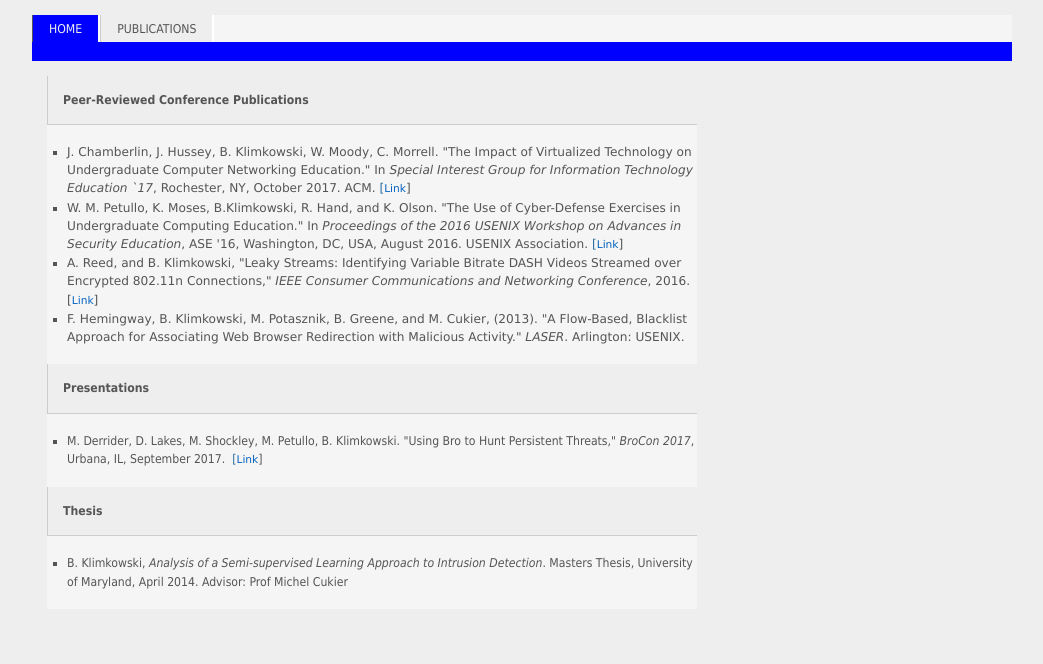
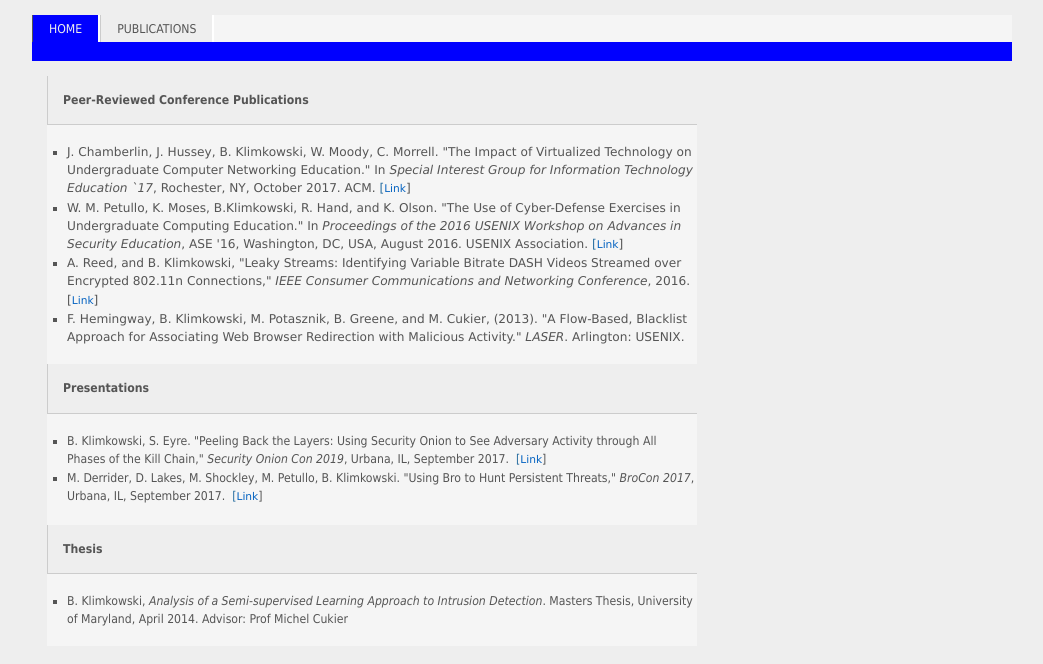
Before and after one commit to benklim/benklim.github.io, a plain HTML site: page publications.html in a window 1280 px wide. Shown: the whole page, without its empty margins (118-1161 px from the left). Drawn offline with Linux system fonts and the light colour scheme.

Commit message:
Added Security Onion

```diff
--- a/publications.html
+++ b/publications.html
@@ -24,6 +24,9 @@ In <i>Special Interest Group for Information Technology Education `17</i>, Roche
 </ul>
 <p class="block"><b>Presentations</b></p>
 <ul>
+<li><span>B. Klimkowski, S. Eyre.  "Peeling Back the Layers: Using Security Onion to See Adversary Activity through All Phases of the Kill Chain," <i>Security Onion Con 2019</i>, Urbana, IL, September 2017.
+&nbsp;</span><a name="_MailEndCompose">[</a><a href="https://youtu.be/9ghFZf61FW4"><font color="#0563c1"><span style="font-size:8pt;font-family:verdana">Link</span></font></a><span>]</span>
+</li>
 <li><span>M. Derrider, D. Lakes, M. Shockley, M. Petullo, B. Klimkowski.
 "Using Bro to Hunt Persistent Threats," <i>BroCon 2017</i>, Urbana, IL, September 2017.
 &nbsp;</span><a name="_MailEndCompose">[</a><a href="https://www.youtube.com/watch?v=4NGpHZCxf8M&feature=youtu.be"><font color="#0563c1"><span style="font-size:8pt;font-family:verdana">Link</span></font></a><span>]</span>
```
